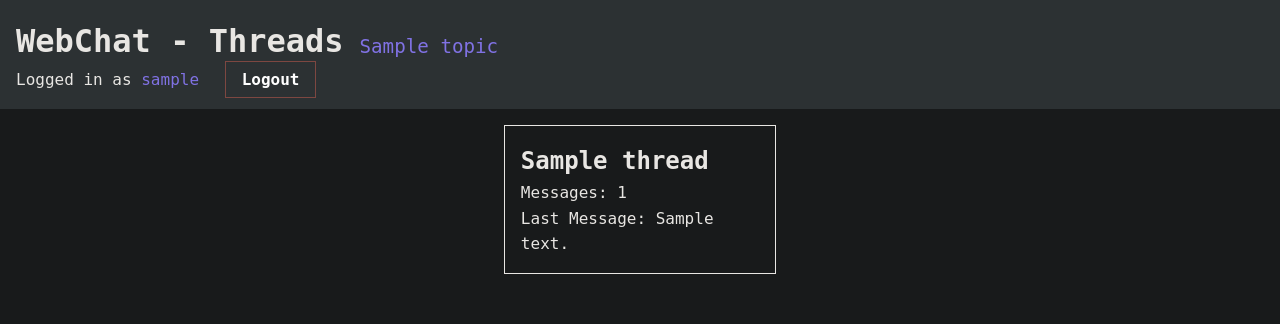
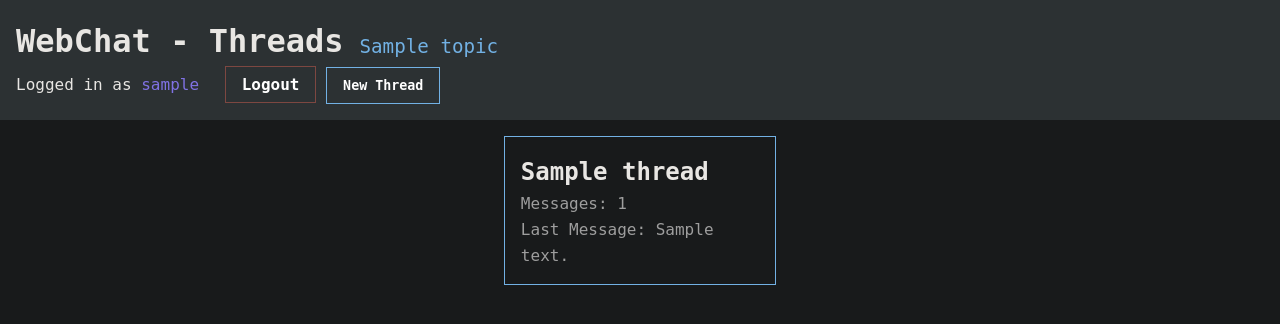
Before and after one commit to Roar1ngDuck/webchat, a Flask app: template templates/area.html in a window 1280 px wide. Shown: the top 324 px of the page. Run offline with Flask 3, Linux system fonts and the light colour scheme; the visitor is signed in with stand-in values (Sample User, id 1); the template is opened without the code that fills it: most values are stand-ins (such as "Sample title", 1, 10 or a date in 2020).

Commit message:
Add area and thread creation

```diff
--- a/app.py
+++ b/app.py
@@ -53,16 +53,20 @@
             msg.insert()
 
 
-@app.route("/")
+@app.route("/", methods=['GET', 'POST'])
 def index():
     if "user_id" not in session:
         return redirect("/login")
 
     # TODO: List recently active threads on the right side of the flex box, only on desktop.
 
+    if request.method == "POST":
+        area = Area.create(request.form["topic"])
+        area.insert()
+
     return render_template("index.html", areas=helpers.get_areas())
 
-@app.route("/area/<int:area_id>")
+@app.route("/area/<int:area_id>", methods=['GET', 'POST'])
 def view_area(area_id):
     if "user_id" not in session:
         return redirect("/login")
@@ -70,6 +74,13 @@
     area = Area.create_from_db(area_id)
 
     # TODO: List recent messages on the right side of the flex box, only on desktop.
+
+    if request.method == "POST":
+        thread = Thread.create(area_id, request.form["title"])
+        thread.insert()
+
+        message = Message.create(thread.id, session["user_id"], request.form["message"])
+        message.insert()
 
     return render_template("area.html", area=area)
 
--- a/static/styles.css
+++ b/static/styles.css
@@ -26,12 +26,21 @@
     display: flex;
 }
 
+.header-container h1 {
+    margin-right: 1rem;
+}
+
 .header-small {
     margin-top: 1rem;
-    margin-left: 1rem;
     font-size: 1.2rem;
-    color: rgb(128, 114, 228);
+    color: rgb(114, 177, 228);
 }
+
+@media (max-width: 767px) {
+    .header-container h1 {
+        display: none;
+    }
+  }
 
 /* Main content area styling: padding */
 main {
@@ -49,8 +58,12 @@
 
 /* Single discussion area style: border, padding, and responsive width */
 .discussion-area {
-    border: 1px solid #e8e6e3;
+    border: 1px solid rgb(114, 177, 228);
     padding: 1rem;
+}
+
+.discussion-area p {
+    color: #9e9e9e;
 }
 
 /* Discussion area link style: inherits color from parent, removes text underline, and sets width */
@@ -68,6 +81,53 @@
         margin: auto;
     }
   }
+
+/* Modal Styles */
+.modal {
+    display: none; /* Hidden by default */
+    position: fixed; /* Stay in place */
+    z-index: 1; /* Sit on top */
+    left: 0;
+    top: 0;
+    width: 100%; /* Full width */
+    height: 100%; /* Full height */
+    overflow: auto; /* Enable scroll if needed */
+    background-color: rgba(0, 0, 0, 0.8); /* Black w/ opacity */
+}
+
+.modal-content {
+    margin: 15% auto; /* 15% from the top and centered */
+    padding: 20px;
+    border: 1px solid #888;
+    width: 25rem;
+}
+
+.close-btn {
+    color: #aaa;
+    float: right;
+    font-size: 28px;
+    font-weight: bold;
+}
+
+.close-btn:hover,
+.close-btn:focus {
+    color: white;
+    text-decoration: none;
+    cursor: pointer;
+}
+
+.modern-button {
+    padding: 0.5rem 1rem;
+    border: 1px solid rgb(114, 177, 228);
+    color: white;
+    text-decoration: none;
+    font-weight: bold;
+    background-color: inherit;
+    height: 2.3rem;
+}
+.modern-button:hover {
+    background-color: rgb(52, 86, 114);
+}
 
 /* Message list style: allows for vertical scrolling if content overflows */
 #message-list {
@@ -136,7 +196,7 @@
     margin-bottom: 0.5rem;
 }
 
-.form-group input {
+.form-group input, textarea {
     width: 100%;
     padding: 0.5rem;
     border: 1px solid rgb(62, 55, 117);
--- a/templates/area.html
+++ b/templates/area.html
@@ -2,6 +2,11 @@
 
 {% block title %}
 <h1>WebChat - Threads</h1> <div class="header-small">{{ area.topic }}</div>
+{% endblock %}
+
+{% block navbar %}
+<!-- Add Thread Button -->
+<button id="createAreaBtn" class="modern-button">New Thread</button>
 {% endblock %}
 
 {% block content %}
@@ -16,4 +21,46 @@
     </a>
     {% endfor %}
 </section>
+<div id="createAreaModal" class="modal">
+    <div class="modal-content">
+        <span class="close-btn">&times;</span>
+        <form action="{{ url_for('view_area', area_id=area.id) }}" method="post" id="createAreaForm">
+            <h2>Create New Thread</h2>
+            <div class="form-group">
+                <label for="topicName">Title</label>
+                <input type="text" id="topicName" name="title" required>
+                <label for="message">First message</label>
+                <textarea name="message" rows="5" required></textarea>
+            </div>
+            <button type="submit" class="modern-button">Create</button>
+        </form>
+    </div>
+</div>
+<script>
+    // Get the modal
+    var modal = document.getElementById("createAreaModal");
+
+    // Get the button that opens the modal
+    var btn = document.getElementById("createAreaBtn");
+
+    // Get the <span> element that closes the modal
+    var span = document.getElementsByClassName("close-btn")[0];
+
+    // When the user clicks the button, open the modal
+    btn.onclick = function() {
+        modal.style.display = "block";
+    }
+
+    // When the user clicks on <span> (x), close the modal
+    span.onclick = function() {
+        modal.style.display = "none";
+    }
+
+    // When the user clicks anywhere outside of the modal, close it
+    window.onclick = function(event) {
+        if (event.target == modal) {
+            modal.style.display = "none";
+        }
+    }
+</script>
 {% endblock %}
--- a/templates/base.html
+++ b/templates/base.html
@@ -16,10 +16,12 @@
         {% if "user_id" in session %}
             <span class="username-display">Logged in as <span class="username-highlight">{{ session["username"] }}</span></span>
             <a href="{{ url_for('logout') }}" class="logout-button">Logout</a>
+            {% block navbar %}{% endblock %}
         {% endif %}
     </header>
     <main>
         {% block content %}{% endblock %}
     </main>
+    <!-- Modal Structure -->
 </body>
 </html>
```
Also changed, not shown: models.py (+10 -7 lines), templates/index.html (+45 -0 lines).
